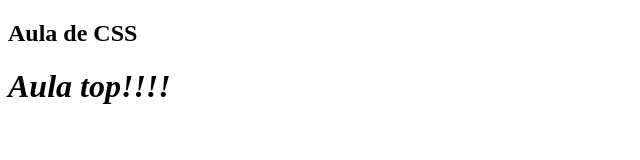
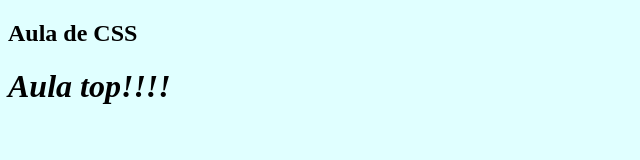
Before and after one commit to BrendaOliveira-code/aula_css, a plain HTML site: page index.html in a window 1280 px wide. Shown: the whole page, without its empty margins (0-640 px from the left). Drawn offline with Linux system fonts and the light colour scheme.

```diff
--- a/index.html
+++ b/index.html
@@ -1,11 +1,27 @@
 <!DOCTYPE html>
 <html>
     <head>
+
         <meta charset="UTF-8"/>
         <title>Aula de CSS</title>
+        <!-- STYLE, FORMA NUMERO 1 DE POR FUNDO NA TELA -->
+
+        <!-- <style type="text/css">
+        body{
+            background: #E0FFFF;
+            }
+        </style>     -->
     </head>
-    <body style="background: color ;">
-<!-- parte background é para por cor no fundo da tela web -->
+
+    <!-- FORMA 2 DE MUDAR FUNDO DE TELA -->
+    <!-- parte background é para por cor no fundo da tela web poder por em ingles ou
+        em hexadecimal #465110d -->
+
+    <body style="background: #E0FFFF;">
+
+<!-- FORMA 2 DE MUDAR FUNDO DE TELA -->
+<body>
+
 <h2><b> Aula de CSS </b></h2>
 
 <h1><i>Aula top!!!!</i></h1>
```
